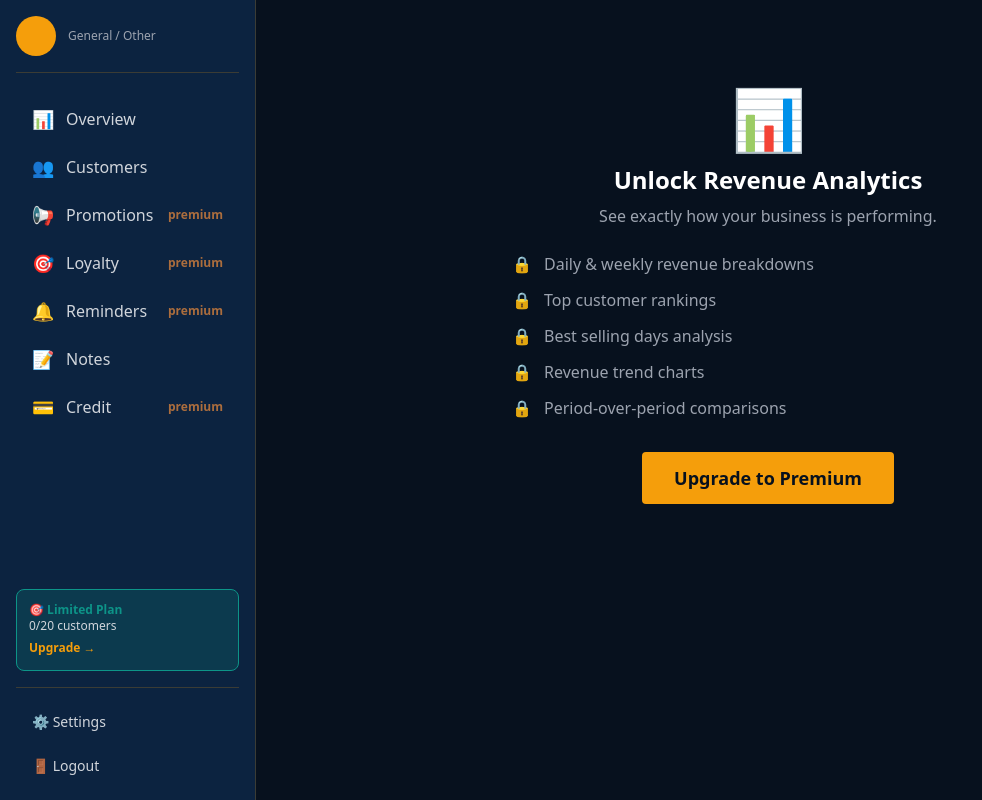
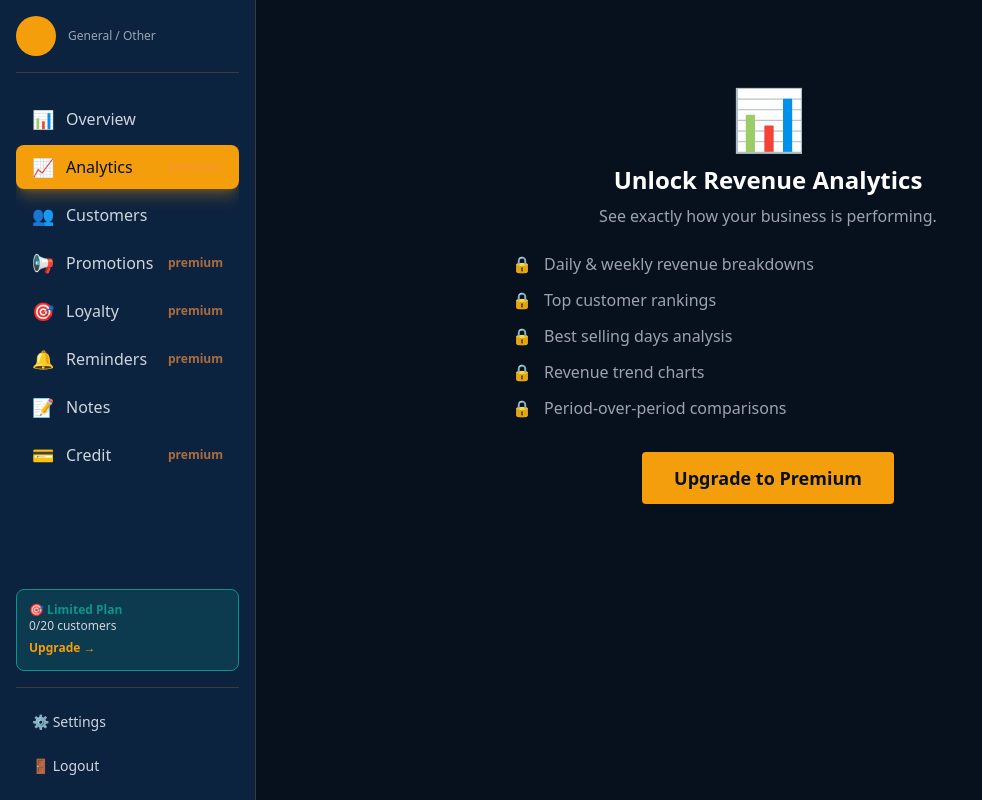
Before and after one commit to jira54/campo, a Django app: page /analytics/ in a window 1280 px wide. Shown: the whole page, without its empty margins (0-982 px from the left). Run offline with Django 5.2, Linux system fonts and the light colour scheme; the visitor is signed in with stand-in values (Sample User, id 1); data that the repository does not hold is empty; some libraries are stand-ins or nearby versions.

Commit message:
Add Analytics to sidebar navigation
- Add Analytics link with 📈 icon after Overview
- Show premium badge for non-premium users
- Maintain consistent styling with other navigation items

```diff
--- a/templates/partials/sidebar.html
+++ b/templates/partials/sidebar.html
@@ -41,6 +41,14 @@
         <a href="{% url 'vendors:dashboard' %}" class="flex items-center gap-3 px-4 py-2 rounded-lg {% if page == 'overview' %}bg-gold text-deep shadow-lg shadow-gold/30{% else %}text-gray-300 hover:bg-gradient-to-r hover:from-blue-800 hover:to-blue-700 hover:text-gray-100 hover:scale-105 hover:shadow-lg hover:shadow-gray-20{% endif %} transition-all duration-300 ease-out">
             <span class="text-lg">📊</span>
             <span>Overview</span>
+        </a>
+
+        <a href="{% url 'analytics:analytics' %}" class="flex items-center gap-3 px-4 py-2 rounded-lg {% if page == 'analytics' %}bg-gold text-deep shadow-lg shadow-gold/30{% else %}text-gray-300 hover:bg-gradient-to-r hover:from-blue-800 hover:to-blue-700 hover:text-gray-100 hover:scale-105 hover:shadow-lg hover:shadow-gray-20{% endif %} transition-all duration-300 ease-out">
+            <span class="text-lg">📈</span>
+            <span>Analytics</span>
+            {% if not user.is_premium %}
+                <span class="text-xs text-orange-400 font-bold ml-auto animate-pulse">premium</span>
+            {% endif %}
         </a>
 
         <a href="{% url 'customers:customer_list' %}" class="flex items-center gap-3 px-4 py-2 rounded-lg {% if page == 'customers' %}bg-gold text-deep shadow-lg shadow-gold/30{% else %}text-gray-300 hover:bg-gradient-to-r hover:from-blue-800 hover:to-blue-700 hover:text-gray-100 hover:scale-105 hover:shadow-lg hover:shadow-gray-20{% endif %} transition-all duration-300 ease-out">
```
